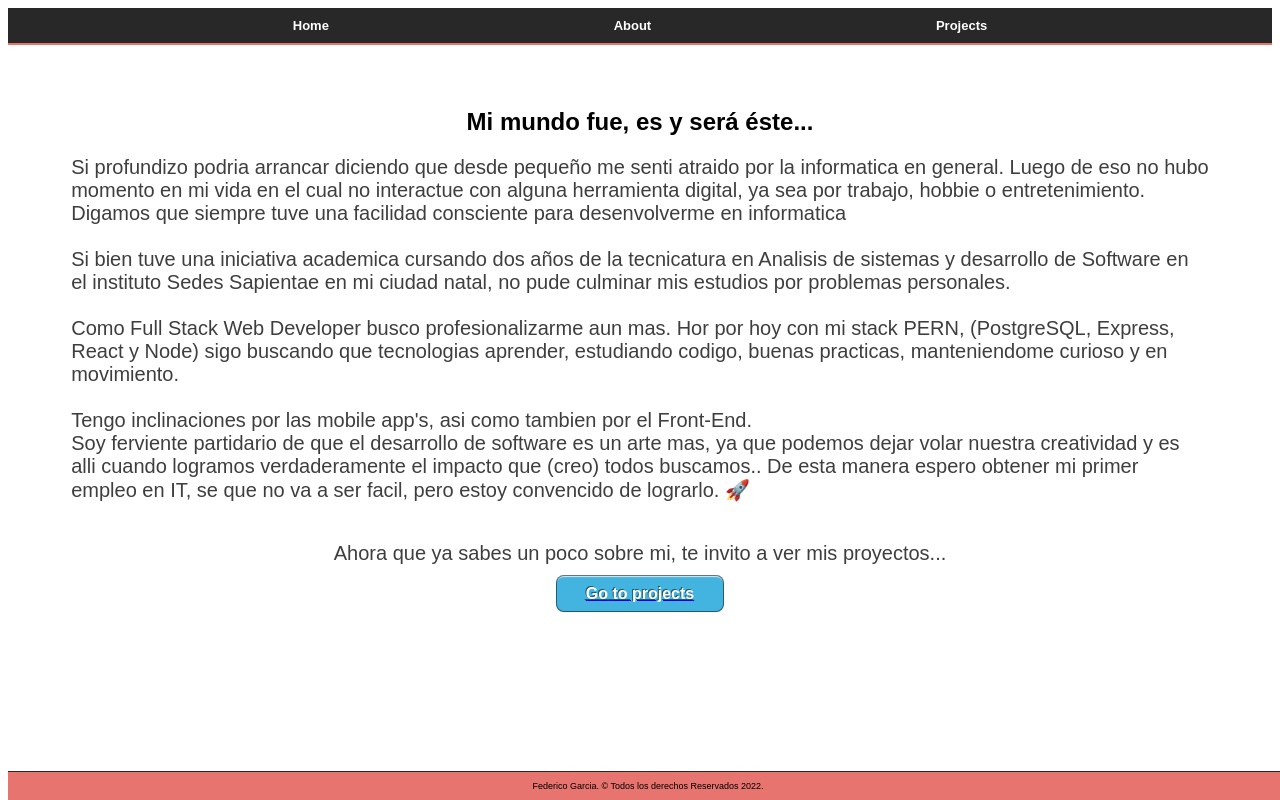
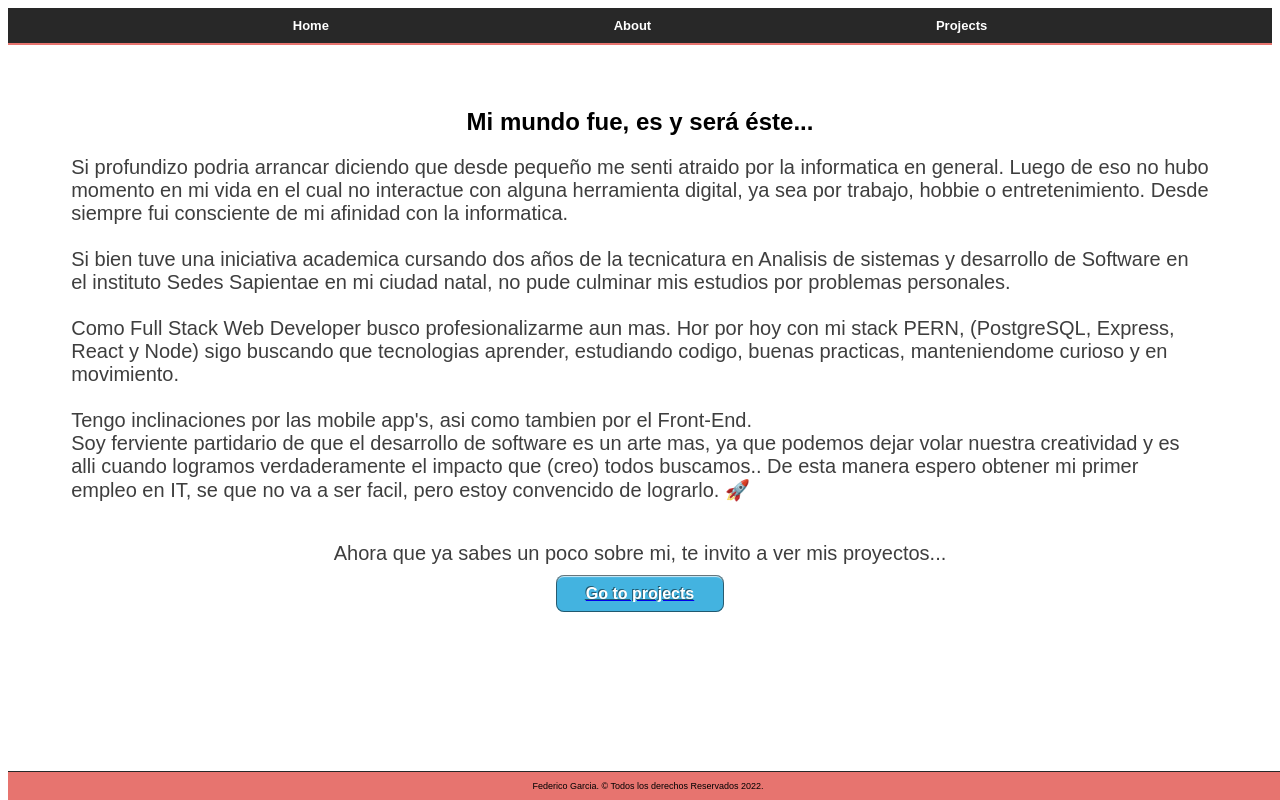
Before and after one commit to Fedegaar/Portfolio, a Gatsby site: page /about in a window 1280 px wide. Built offline with nearby package versions, Linux system fonts and the light colour scheme; Gatsby itself is replaced by a stand-in of ours.

Commit message:
About redaction

```diff
--- a/src/pages/about.js
+++ b/src/pages/about.js
@@ -10,7 +10,8 @@ const About = () => {
         <Layout pageTitle="Federico Garcia - About me" pageContent="Soy el contenido del about">
           <div className={ContentContainer}>
             <h2 className={h2Title}>Mi mundo fue, es y será éste...</h2>
-            <p className={Description}>Si profundizo podria arrancar diciendo que desde pequeño me senti atraido por la informatica en general. Luego de eso no hubo momento en mi vida en el cual no interactue con alguna herramienta digital, ya sea por trabajo, hobbie o entretenimiento. Digamos que siempre tuve una facilidad consciente para desenvolverme en informatica<br></br>
+            <div class='animate__animated animate__fadeInRight'>
+              <p className={Description}>Si profundizo podria arrancar diciendo que desde pequeño me senti atraido por la informatica en general. Luego de eso no hubo momento en mi vida en el cual no interactue con alguna herramienta digital, ya sea por trabajo, hobbie o entretenimiento. Desde siempre fui consciente de mi afinidad con la informatica.<br></br>
               <br></br>
               Si bien tuve una iniciativa academica cursando dos años de la tecnicatura en <span>Analisis de sistemas y desarrollo de Software</span> en el instituto Sedes Sapientae en mi ciudad natal, no pude culminar mis estudios por problemas personales.
               <br></br>
@@ -23,6 +24,7 @@ const About = () => {
               Soy ferviente partidario de que el desarrollo de software es un arte mas, ya que podemos dejar volar nuestra creatividad y es alli cuando logramos verdaderamente el impacto que (creo) todos buscamos..
               De esta manera espero obtener mi primer empleo en IT, se que no va a ser facil, pero estoy convencido de lograrlo. 🚀
               </p>
+            </div>
             <p className={Description}>Ahora que ya sabes un poco sobre mi, te invito a ver mis proyectos...</p>
             <Link to='/projects'><a className={button} href="/projects">Go to projects</a></Link>
           </div>
```
Lines whose indentation alone changed are shown as unchanged.
